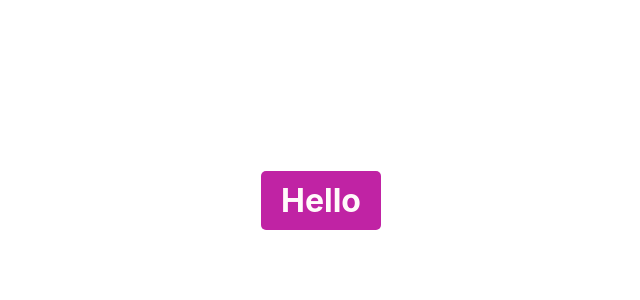
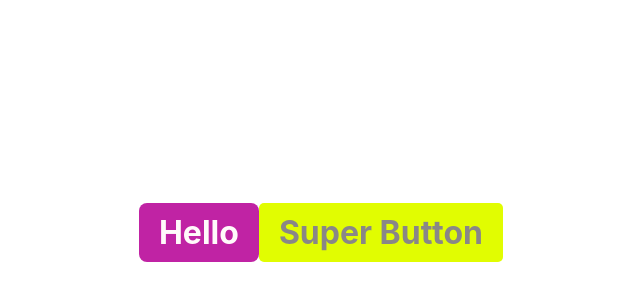
Before and after one commit to ElenaWebDev984/styled-components-project, a React (Vite) app: page / in a window 1280 px wide. Shown: the part 200-500 px from the top of the page, without its empty margins (319-959 px from the left). Built offline with nearby package versions, Linux system fonts and the light colour scheme.

Commit message:
add Box and SuperButton

```diff
--- a/src/App.tsx
+++ b/src/App.tsx
@@ -1,3 +1,6 @@
+// @ts-ignore
+// @ts-ignore
+
 import './App.css'
 import styled from 'styled-components';
 
@@ -5,7 +8,10 @@ function App() {
 
   return (
       <div className={"App"}>
-          <StyledBtn>Hello</StyledBtn>
+          <Box>
+              <StyledBtn>Hello</StyledBtn>
+              <SuperButton>Super Button</SuperButton>
+          </Box>
       </div>
   )
 }
@@ -16,8 +22,20 @@ const StyledBtn = styled.button`
     border: none;
     background-color: #c023a4;
     padding: 10px 20px;
-    border-radius: 5px;
     color: snow;
     font-size: 2rem;
     font-weight: bold;
 `
+
+const SuperButton = styled(StyledBtn)`
+    border-radius: 5px;
+    background-color: #e1fd01;
+    color: #898787;
+`
+
+const Box = styled.div`
+    height: 100vh;
+    display: flex;
+    justify-content: center;
+    align-items: center;
+`
```
